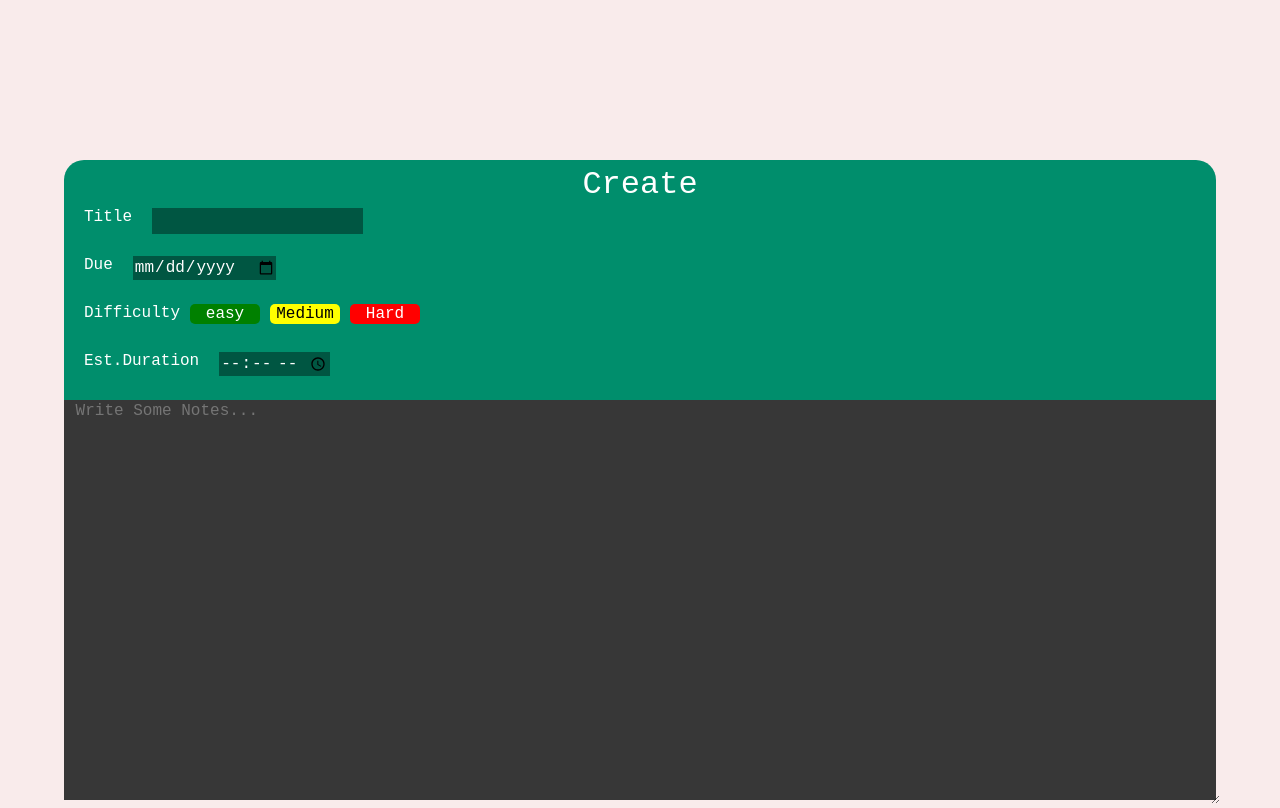
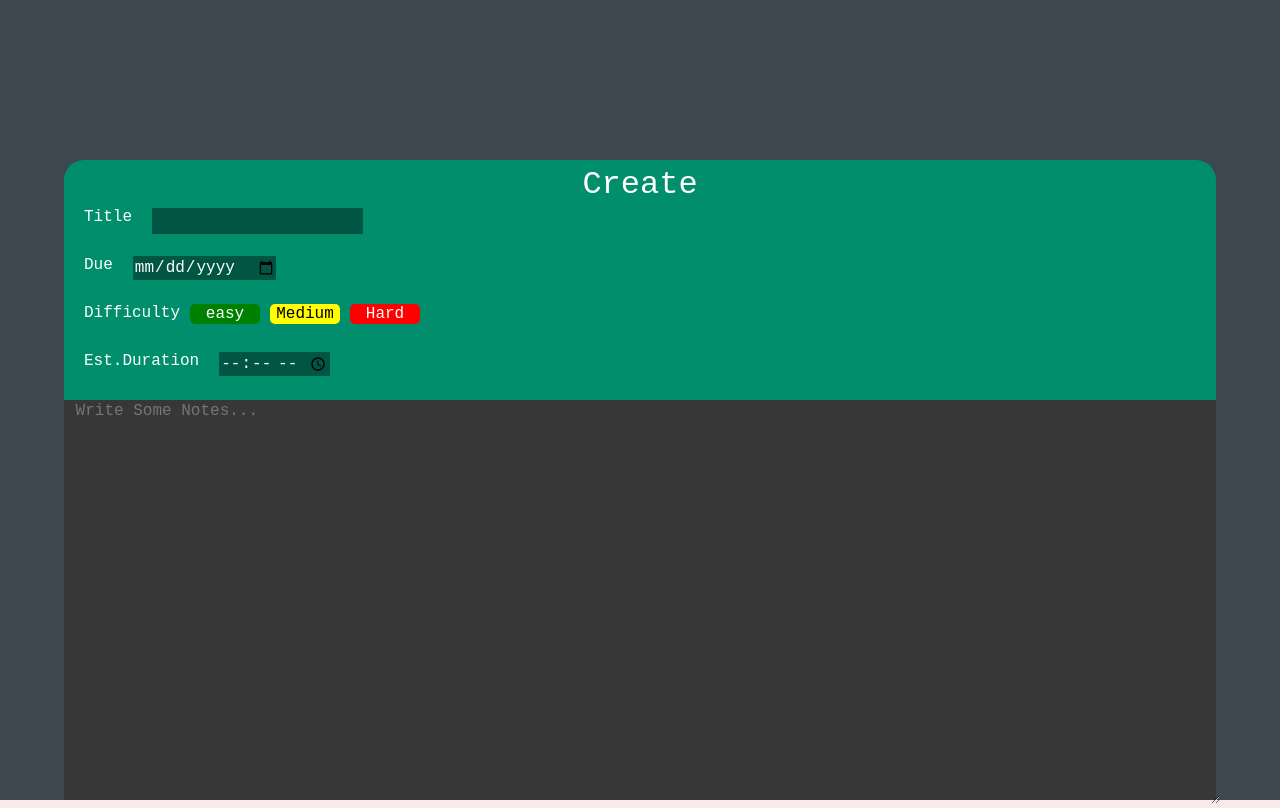
Before and after one commit to BlueSkiesPirate/Task-fighter, a React (Vite) app: page / in a window 1280 px wide. Built offline with nearby package versions, Linux system fonts and the light colour scheme.

Commit message:
Some Changes to the Task Creation files

```diff
--- a/src/assets/Pages/DailyTasksPage.jsx
+++ b/src/assets/Pages/DailyTasksPage.jsx
@@ -1,9 +1,11 @@
 import styles from "./DailyTasksPage.module.css"
+import CreateTask from "../containers/CreateTask"
 
 
 export default function DailyTasks(){
     return(
         <>
+        <div id={styles.positionAbsolute}>
         <div id={styles.TopBackground}>
             <div id={styles.TopContainer}>
                 <div id={styles.TopNav}>
@@ -83,6 +85,10 @@ export default function DailyTasks(){
             </div>
 
         </div>
+        </div>
+        <div className={`${styles.Display} ${styles.CreateMenu}`}> {/*toggle the create button*/}
+            <CreateTask />
+        </div>
         </>
     )
 }
--- a/src/assets/Pages/DailyTasksPage.module.css
+++ b/src/assets/Pages/DailyTasksPage.module.css
@@ -252,3 +252,17 @@
 .TextFont{
     font-family: monospace;
 }
+
+
+.Display{
+    display: none;
+}
+
+.CreateMenu{
+    position:relative ;
+}
+
+#positionAbsolute{
+    position:absolute ;
+
+}
--- a/src/assets/containers/CreateTask.module.css
+++ b/src/assets/containers/CreateTask.module.css
@@ -1,9 +1,11 @@
 #Container{
     height:100vh;
-display:flex;
-flex-direction: column;
-justify-content: end;
-align-items: center;
+    width:100vw;
+    display:flex;
+    flex-direction: column;
+    justify-content: end;
+    align-items: center;
+    background-color: hsla(200, 20%, 20%, 0.9);
 
 
 }
```
